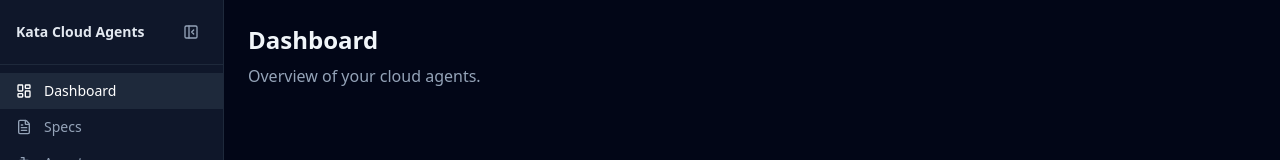
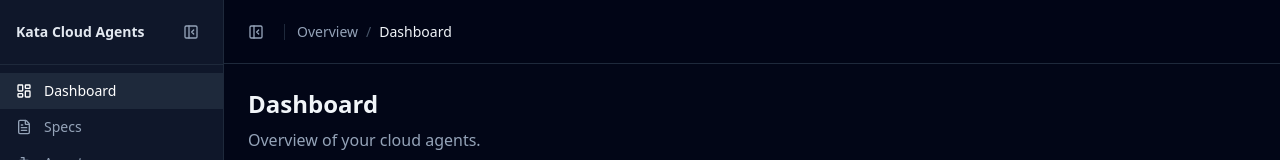
Before and after one commit to gannonh/kata-cloud-agents, a React (Vite) app in the folder apps/desktop/: page / in a window 1280 px wide. Shown: the top 160 px of the page. Built offline with nearby package versions, Linux system fonts and the light colour scheme; no server answers.

Commit message:
feat: add desktop shell spike poc for kat-151

```diff
--- a/apps/desktop/src/components/Layout.tsx
+++ b/apps/desktop/src/components/Layout.tsx
@@ -1,14 +1,57 @@
-import { Outlet } from 'react-router-dom';
+import { Outlet, matchPath, useLocation } from 'react-router-dom';
+import { PanelLeftClose, PanelLeftOpen } from 'lucide-react';
+import { Button } from '@kata/ui/components/ui/button';
 
 import { Sidebar } from './Sidebar';
+import { routes } from '../routes';
+import { useAppStore } from '../store/app';
 
 export function Layout() {
+  const location = useLocation();
+  const collapsed = useAppStore((state) => state.sidebarCollapsed);
+  const toggleSidebar = useAppStore((state) => state.toggleSidebar);
+  const activeRoute =
+    routes.find((route) =>
+      matchPath({ path: route.path, end: route.end ?? true }, location.pathname),
+    ) ?? routes[0];
+
   return (
-    <div className="flex h-screen">
+    <div data-testid="desktop-shell-frame" className="flex h-screen bg-slate-950 text-slate-100">
       <Sidebar />
-      <main className="flex-1 overflow-auto bg-slate-950">
-        <Outlet />
-      </main>
+      <div className="flex min-w-0 flex-1 flex-col">
+        <header className="flex h-16 shrink-0 items-center gap-3 border-b border-slate-800 bg-slate-950/95 px-4">
+          <Button
+            variant="ghost"
+            size="icon"
+            onClick={toggleSidebar}
+            className="h-8 w-8 text-slate-400 hover:bg-slate-800/50 hover:text-slate-200"
+            aria-label={collapsed ? 'Expand sidebar' : 'Collapse sidebar'}
+          >
+            {collapsed ? (
+              <PanelLeftOpen className="h-4 w-4" />
+            ) : (
+              <PanelLeftClose className="h-4 w-4" />
+            )}
+          </Button>
+          <div
+            aria-hidden="true"
+            className="h-4 w-px shrink-0 bg-slate-800"
+          />
+          <nav
+            aria-label="Breadcrumbs"
+            className="flex min-w-0 items-center gap-2 text-sm text-slate-400"
+          >
+            <span className="hidden sm:inline">Overview</span>
+            <span aria-hidden="true" className="hidden sm:inline text-slate-600">
+              /
+            </span>
+            <span className="truncate font-medium text-slate-100">{activeRoute.label}</span>
+          </nav>
+        </header>
+        <main className="flex-1 overflow-auto bg-slate-950">
+          <Outlet />
+        </main>
+      </div>
     </div>
   );
 }
--- a/apps/desktop/src/components/Sidebar.tsx
+++ b/apps/desktop/src/components/Sidebar.tsx
@@ -10,7 +10,10 @@
   const toggleSidebar = useAppStore((s) => s.toggleSidebar);
 
   return (
-    <nav className={`${collapsed ? 'w-14' : 'w-56'} bg-slate-900 border-r border-slate-800 flex flex-col transition-[width] duration-200`}>
+    <nav
+      aria-label="Primary"
+      className={`${collapsed ? 'w-14' : 'w-56'} bg-slate-900 border-r border-slate-800 flex flex-col transition-[width] duration-200`}
+    >
       <div className="p-4 border-b border-slate-800 flex items-center justify-between">
         {!collapsed && <span className="text-sm font-semibold text-slate-200">Kata Cloud Agents</span>}
         <Button
```
